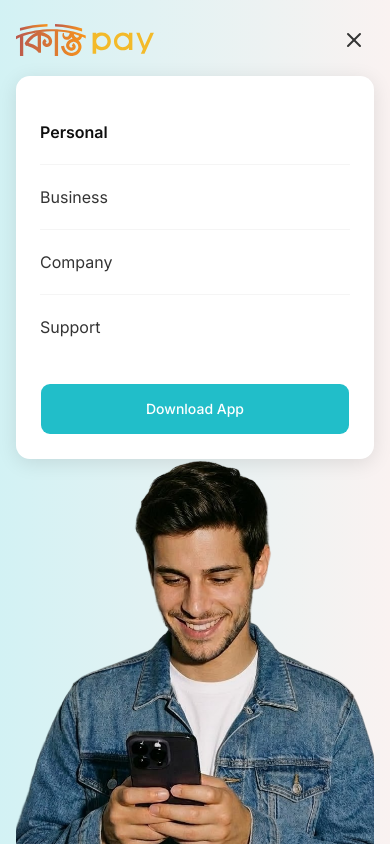
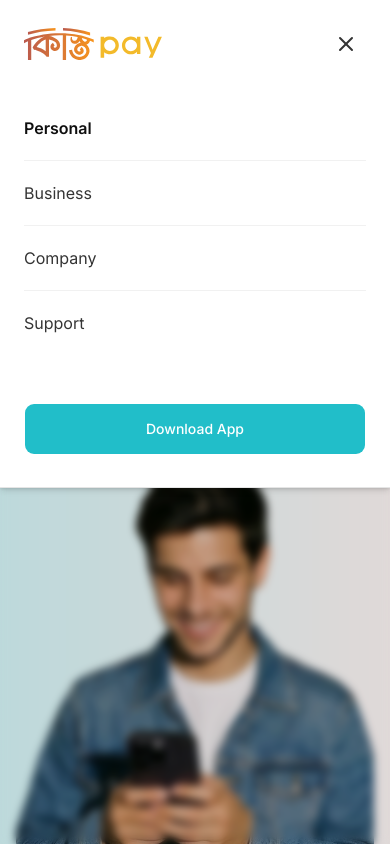
Before and after one commit to AskatAsh/KistiPay, a Next.js app: page /personal in a window 390 px wide. Both pictures are taken after a click on the button "Toggle navigation". Shown: the top 844 px of the page. Built offline with nearby package versions, Linux system fonts and the light colour scheme; grey boxes are pictures that could not be loaded.

Commit message:
fixed responsive styles in public pages and changed header mobile navigation style and fixed footer back to top

```diff
--- a/app/globals.css
+++ b/app/globals.css
@@ -244,7 +244,7 @@
     @apply border-border outline-ring/50;
   }
   html {
-    @apply font-sans;
+    @apply font-sans scroll-smooth;
   }
   .container {
     @apply lg:max-w-300! xl:max-w-300! 2xl:max-w-300! w-full mx-auto px-4 md:px-6;
--- a/components/layout/Footer.tsx
+++ b/components/layout/Footer.tsx
@@ -1,3 +1,5 @@
+"use client"
+
 import { ArrowUp } from "lucide-react";
 import Link from "next/link";
 import { InstagramIcon, LinkedinIcon, LogoIcon, XIcon } from "../icons";
@@ -21,6 +23,11 @@ const socialLinks = [
     { label: "Instagram", href: "#", icon: InstagramIcon },
     { label: "Twitter", href: "#", icon: XIcon }
 ];
+
+const scrollToTop = () => {
+    document.body.scrollTop = 0;
+    document.documentElement.scrollTop = 0;
+}
 
 export default function Footer() {
     return (
@@ -100,7 +107,8 @@ export default function Footer() {
                     {/* Back to Top + Copyright */}
                     <div className="flex flex-col lg:flex-row items-center gap-6 lg:gap-10">
                         <Link
-                            href="#"
+                            href=""
+                            onClick={scrollToTop}
                             className="flex items-center gap-2 font-sans font-normal text-base text-white no-underline transition-colors duration-200 hover:text-brand-teal focus-visible:outline-2 focus-visible:outline-offset-4 focus-visible:outline-brand-teal rounded group"
                         >
                             Back to Top
--- a/components/layout/Header.tsx
+++ b/components/layout/Header.tsx
@@ -1,6 +1,12 @@
 "use client";
 
 import { Button } from "@/components/ui/button";
+import {
+    Sheet,
+    SheetClose,
+    SheetContent,
+    SheetHeader,
+} from "@/components/ui/sheet";
 import { cn } from "@/lib/utils";
 import { Menu, X } from "lucide-react";
 import Link from "next/link";
@@ -17,7 +23,7 @@ const navLinks = [
 
 export default function Header() {
     const [scrolled, setScrolled] = useState(false);
-    const [menuOpen, setMenuOpen] = useState(false);
+    const [sheetOpen, setSheetOpen] = useState(false);
     const pathname = usePathname();
 
     // Sticky scroll effect
@@ -36,37 +42,18 @@ export default function Header() {
             }
         };
 
-        // Check initial scroll position
         checkScroll();
 
         window.addEventListener("scroll", handleScroll, { passive: true });
         return () => window.removeEventListener("scroll", handleScroll);
     }, []);
 
-    // Close mobile menu on resize to desktop
-    useEffect(() => {
-        const handleResize = () => {
-            if (window.innerWidth >= 1024) setMenuOpen(false);
-        };
-        window.addEventListener("resize", handleResize);
-        return () => window.removeEventListener("resize", handleResize);
-    }, []);
-
-    // Prevent body scroll when mobile menu is open
-    useEffect(() => {
-        document.body.style.overflow = menuOpen ? "hidden" : "";
-        return () => { document.body.style.overflow = ""; };
-    }, [menuOpen]);
-
     return (
         <header
             id="header"
             className={cn(
-                // Base styles
                 "fixed top-0 left-0 right-0 z-50 transition-all duration-300 ease-in-out",
-                // Transparent when at top
                 !scrolled && "bg-transparent py-5",
-                // White + shadow when scrolled
                 scrolled && "bg-white shadow-[0_2px_20px_rgba(0,0,0,0.08)] py-3"
             )}
         >
@@ -89,9 +76,7 @@ export default function Header() {
                                     className={cn(
                                         "relative px-3 py-1 text-base font-sans transition-colors duration-300 rounded",
                                         "focus-visible:outline-2 focus-visible:outline-offset-4 focus-visible:outline-brand-teal",
-                                        // Default state
                                         pathname !== link.href && "font-normal text-neutral-03 hover:text-brand-teal",
-                                        // Active state
                                         pathname === link.href && "font-semibold text-neutral-04"
                                     )}
                                 >
@@ -115,51 +100,62 @@ export default function Header() {
                         </Button>
                     </div>
 
-                    {/* Mobile Hamburger Button */}
+                    {/* Mobile Menu Trigger */}
                     <button
                         type="button"
                         aria-label="Toggle navigation"
-                        aria-expanded={menuOpen}
-                        aria-controls="mobile-menu"
-                        onClick={() => setMenuOpen((prev) => !prev)}
+                        onClick={() => setSheetOpen(true)}
                         className={cn(
                             "lg:hidden p-2 rounded-md transition-colors duration-200",
                             "text-neutral-03 hover:text-brand-teal",
                             "focus-visible:outline-2 focus-visible:outline-offset-4 focus-visible:outline-brand-teal"
                         )}
                     >
-                        {menuOpen ? (
-                            <X size={24} strokeWidth={2} />
-                        ) : (
                         <Menu size={24} strokeWidth={2} />
-                        )}
                     </button>
                 </div>
+            </nav>
 
-                {/* Mobile Menu */}
-                <div
-                    id="mobile-menu"
-                    className={cn(
-                        "lg:hidden transition-all duration-300 ease-in-out",
-                        menuOpen ? "max-h-96 opacity-100 mt-4" : "max-h-0 opacity-0"
-                    )}
+            {/* Mobile Sheet Menu */}
+            <Sheet open={sheetOpen} onOpenChange={setSheetOpen}>
+                <SheetContent
+                    side="top"
+                    className="w-full pt-6 px-6 pb-8"
+                    showCloseButton={false}
                 >
-                    <div className="bg-white rounded-xl p-6 shadow-[0_4px_20px_rgba(0,0,0,0.10)]">
-                        <ul className="flex flex-col mb-6">
+                    <SheetHeader className="flex flex-row items-center justify-between mb-4 p-0">
+                        <Link
+                            href="/"
+                            onClick={() => setSheetOpen(false)}
+                            className="flex items-center focus-visible:outline-2 focus-visible:outline-offset-4 focus-visible:outline-brand-teal rounded"
+                        >
+                            <LogoIcon className="h-8 w-auto" />
+                        </Link>
+
+                        <SheetClose className={cn(
+                            "p-2 rounded-md transition-colors duration-200",
+                            "text-neutral-03 hover:text-brand-teal",
+                            "focus-visible:outline-2 focus-visible:outline-offset-4 focus-visible:outline-brand-teal"
+                        )}>
+                            <X size={24} strokeWidth={2} />
+                            <span className="sr-only">Close menu</span>
+                        </SheetClose>
+                    </SheetHeader>
+
+                    {/* Navigation Links */}
+                    <nav className="mb-8">
+                        <ul className="flex flex-col">
                             {navLinks.map((link, index) => (
                                 <li
                                     key={link.label}
                                     className={cn(
                                         "py-2",
-                                        index < navLinks.length - 1 && "border-b border-neutral-01"
+                                        index < navLinks.length - 1 && "border-b border-neutral-02/20"
                                     )}
-                                    style={{ borderColor: "#f5f5f5" }}
                                 >
                                     <Link
                                         href={link.href}
-                                        onClick={() => {
-                                            setMenuOpen(false);
-                                        }}
+                                        onClick={() => setSheetOpen(false)}
                                         className={cn(
                                             "block py-3 text-base font-sans transition-colors duration-200",
                                             "focus-visible:outline-2 focus-visible:outline-offset-4 focus-visible:outline-brand-teal rounded",
@@ -173,6 +169,7 @@ export default function Header() {
                                 </li>
                             ))}
                         </ul>
+                    </nav>
 
                     {/* Mobile CTA */}
                     <Button
@@ -182,13 +179,12 @@ export default function Header() {
                             "bg-brand-teal text-white hover:bg-brand-teal/90"
                         )}
                     >
-                            <Link href="#download" onClick={() => setMenuOpen(false)}>
+                        <Link href="#download" onClick={() => setSheetOpen(false)}>
                             Download App
                         </Link>
                     </Button>
-                    </div>
-                </div>
-            </nav>
+                </SheetContent>
+            </Sheet>
         </header>
     );
 }
--- a/components/sections/business/EasyIntegrationSection.tsx
+++ b/components/sections/business/EasyIntegrationSection.tsx
@@ -59,7 +59,7 @@ export default function EasyIntegrationSection() {
 
                     {/* ── Right: Integration Cards Grid ── */}
                     <div className="w-full lg:w-[62%] order-1 lg:order-2">
-                        <div className="grid grid-cols-3 gap-3 sm:gap-4">
+                        <div className="grid grid-cols-2 sm:grid-cols-3 gap-3 sm:gap-4">
                             {integrations.map((item, index) => (
                                 <div
                                     key={index}
@@ -71,7 +71,7 @@ export default function EasyIntegrationSection() {
                                         alt={item.name}
                                         width={82}
                                         height={82}
-                                        className="w-10 h-10 sm:w-auto sm:h-auto object-contain mb-4"
+                                        className="w-auto h-auto object-contain mb-4"
                                     />
 
                                     {/* Label */}
--- a/components/sections/business/FlexiblePaymentsSection.tsx
+++ b/components/sections/business/FlexiblePaymentsSection.tsx
@@ -24,7 +24,7 @@ export default function FlexiblePaymentsSection() {
     return (
         <section className="section-spacing">
             <div className="container">
-                <div className="flex flex-col lg:flex-row items-center gap-12 lg:gap-20">
+                <div className="flex flex-col-reverse lg:flex-row lg:items-center gap-12 lg:gap-20">
 
                     {/* ── Left: Text Content ── */}
                     <div className="flex-1">
--- a/components/sections/business/ManageDashboardSection.tsx
+++ b/components/sections/business/ManageDashboardSection.tsx
@@ -31,7 +31,7 @@ export default function ManageDashboardSection() {
                 <div className="flex flex-col lg:flex-row items-center gap-12 lg:gap-16">
 
                     {/* ── Left: Dashboard Mockup ── */}
-                    <div className="flex-1 lg:flex-[1.1]">
+                    <div className="flex-1 lg:flex-[1.1] w-full">
                         {/* Image */}
                         <div className="rounded-xl overflow-hidden aspect-576/648 bg-white/60 flex items-center justify-center">
                             <Image
--- a/components/sections/business/SellAnywhereSection.tsx
+++ b/components/sections/business/SellAnywhereSection.tsx
@@ -22,7 +22,7 @@ export default function SellAnywhereSection() {
     return (
         <section className="section-spacing">
             <div className="container">
-                <div className="flex flex-col lg:flex-row items-center gap-12 lg:gap-14">
+                <div className="flex flex-col lg:flex-row lg:items-center gap-12 lg:gap-14">
 
                     {/* ── Left: 2x2 Image Grid ── */}
                     <div className="flex-1">
--- a/components/sections/business/TrustedBySection.tsx
+++ b/components/sections/business/TrustedBySection.tsx
@@ -8,7 +8,7 @@ const partners = [
     { name: "Arogga", logo: "/assets/icons/brand-arogga.svg" },
     { name: "SaRa Lifestyle", logo: "/assets/icons/brand-sara.svg" },
     { name: "Walton", logo: "/assets/icons/brand-walton.svg" },
-    { name: "Walton", logo: "/assets/icons/brand-walton.svg" },
+    // { name: "Walton", logo: "/assets/icons/brand-walton.svg" },
 ];
 
 // ─── Component ────────────────────────────────────────────────────────────────
@@ -21,11 +21,11 @@ export default function TrustedBySection() {
                 {/* Heading */}
                 <SectionHeader
                     title="Businesses trust KistiPay to power flexible payments"
-                    titleStyles="font-semibold text-neutral-04 text-center lg:text-[3rem] leading-[1.1] mt-0"
+                    titleStyles="font-semibold text-neutral-04 text-center text-3xl lg:text-[3rem] leading-[1.1] mt-0"
                     wrapperStyles="mb-10 sm:mb-16 max-w-[770px] mx-auto" />
 
                 {/* Logo Cards Grid */}
-                <div className="grid grid-cols-2 sm:grid-cols-3 lg:grid-cols-5 gap-4">
+                <div className="grid grid-cols-2 lg:grid-cols-4 gap-4">
                     {partners.map((partner, index) => (
                         <div
                             key={index}
--- a/components/sections/business/WhyBusinessesSection.tsx
+++ b/components/sections/business/WhyBusinessesSection.tsx
@@ -40,7 +40,7 @@ export default function WhyBusinessesSection() {
                     wrapperStyles="mb-10 sm:mb-16 max-w-[770px] mx-auto" />
 
                 {/* Cards Grid */}
-                <div className="grid grid-cols-1 md:grid-cols-3 gap-6">
+                <div className="grid grid-cols-1 md:grid-cols-2 lg:grid-cols-3 gap-6">
                     {features.map((feature, index) => (
                         <div key={index} className="flex flex-col">
 
--- a/components/sections/landing/BrandsSection.tsx
+++ b/components/sections/landing/BrandsSection.tsx
@@ -81,14 +81,14 @@ export default function BrandsSection() {
                 {/* Section Header */}
                 <SectionHeader badgeText="Trusted Partner" title="Shop brands you love" subtitle="Discover trusted partners across multiple categories.">
                     {/* CTA Button */}
-                    <CTALinkButton href="#" className="font-medium text-base h-[42px] px-4 rounded-xl sm:mt-6">
+                    <CTALinkButton href="#" className="font-medium text-base h-[42px] px-4 rounded-xl mt-6">
                         Discover Brands
                     </CTALinkButton>
                 </SectionHeader>
 
 
                 {/* Brand Cards Grid */}
-                <div className="grid grid-cols-1 sm:grid-cols-2 lg:grid-cols-4 gap-4">
+                <div className="grid grid-cols-2 lg:grid-cols-4 gap-4">
                     {brandsData.map((brand) => (
                         <BrandCard key={brand.title} {...brand} />
                     ))}
--- a/components/sections/personal/HowDoIPaySection.tsx
+++ b/components/sections/personal/HowDoIPaySection.tsx
@@ -155,13 +155,13 @@ export default function HowDoIPaySection() {
             className="section-spacing bg-neutral-03"
         >
             <div className="container">
-                <div className="flex flex-col lg:flex-row gap-8 lg:gap-10 items-start">
+                <div className="flex flex-col lg:flex-row gap-8 lg:gap-10 items-center lg:items-start">
 
                     {/* ── Left: Heading + Installments Card ── */}
                     <div className="max-w-[524px] w-full flex flex-col gap-8">
                         {/* Section heading */}
                         <h2
-                            className="font-serif font-bold text-white leading-[1.1] text-[2.25rem] lg:text-[3.875rem] mb-10 sm:mb-16"
+                            className="font-serif font-bold text-white leading-[1.1] text-[2.25rem] lg:text-[3.875rem] mb-10 lg:mb-16"
                         >
                             How do I pay with KistiPay?
                         </h2>
@@ -179,7 +179,7 @@ export default function HowDoIPaySection() {
                     </div>
 
                     {/* ── Right: Pay in Full Card ── */}
-                    <div className="max-w-[524px] w-full mt-24 lg:mt-0">
+                    <div className="max-w-[524px] w-full mt-16 lg:mt-0">
                         {/* Pay in full card — gold accent */}
                         <PaymentCard
                             title="Pay in full"
--- /dev/null
+++ b/components/ui/sheet.tsx
@@ -0,0 +1,144 @@
+"use client"
+
+import * as React from "react"
+import { Dialog as SheetPrimitive } from "radix-ui"
+
+import { cn } from "@/lib/utils"
+import { Button } from "@/components/ui/button"
+import { XIcon } from "lucide-react"
+
+function Sheet({ ...props }: React.ComponentProps<typeof SheetPrimitive.Root>) {
+  return <SheetPrimitive.Root data-slot="sheet" {...props} />
+}
+
+function SheetTrigger({
+  ...props
+}: React.ComponentProps<typeof SheetPrimitive.Trigger>) {
+  return <SheetPrimitive.Trigger data-slot="sheet-trigger" {...props} />
+}
+
+function SheetClose({
+  ...props
+}: React.ComponentProps<typeof SheetPrimitive.Close>) {
+  return <SheetPrimitive.Close data-slot="sheet-close" {...props} />
+}
+
+function SheetPortal({
+  ...props
+}: React.ComponentProps<typeof SheetPrimitive.Portal>) {
+  return <SheetPrimitive.Portal data-slot="sheet-portal" {...props} />
+}
+
+function SheetOverlay({
+  className,
+  ...props
+}: React.ComponentProps<typeof SheetPrimitive.Overlay>) {
+  return (
+    <SheetPrimitive.Overlay
+      data-slot="sheet-overlay"
+      className={cn(
+        "fixed inset-0 z-50 bg-black/10 duration-100 supports-backdrop-filter:backdrop-blur-xs data-open:animate-in data-open:fade-in-0 data-closed:animate-out data-closed:fade-out-0",
+        className
+      )}
+      {...props}
+    />
+  )
+}
+
+function SheetContent({
+  className,
+  children,
+  side = "right",
+  showCloseButton = true,
+  ...props
+}: React.ComponentProps<typeof SheetPrimitive.Content> & {
+  side?: "top" | "right" | "bottom" | "left"
+  showCloseButton?: boolean
+}) {
+  return (
+    <SheetPortal>
+      <SheetOverlay />
+      <SheetPrimitive.Content
+        data-slot="sheet-content"
+        data-side={side}
+        className={cn(
+          "fixed z-50 flex flex-col gap-4 bg-popover bg-clip-padding text-sm text-popover-foreground shadow-lg transition duration-200 ease-in-out data-[side=bottom]:inset-x-0 data-[side=bottom]:bottom-0 data-[side=bottom]:h-auto data-[side=bottom]:border-t data-[side=left]:inset-y-0 data-[side=left]:left-0 data-[side=left]:h-full data-[side=left]:w-3/4 data-[side=left]:border-r data-[side=right]:inset-y-0 data-[side=right]:right-0 data-[side=right]:h-full data-[side=right]:w-3/4 data-[side=right]:border-l data-[side=top]:inset-x-0 data-[side=top]:top-0 data-[side=top]:h-auto data-[side=top]:border-b data-[side=left]:sm:max-w-sm data-[side=right]:sm:max-w-sm data-open:animate-in data-open:fade-in-0 data-[side=bottom]:data-open:slide-in-from-bottom-10 data-[side=left]:data-open:slide-in-from-left-10 data-[side=right]:data-open:slide-in-from-right-10 data-[side=top]:data-open:slide-in-from-top-10 data-closed:animate-out data-closed:fade-out-0 data-[side=bottom]:data-closed:slide-out-to-bottom-10 data-[side=left]:data-closed:slide-out-to-left-10 data-[side=right]:data-closed:slide-out-to-right-10 data-[side=top]:data-closed:slide-out-to-top-10",
+          className
+        )}
+        {...props}
+      >
+        {children}
+        {showCloseButton && (
+          <SheetPrimitive.Close data-slot="sheet-close" asChild>
+            <Button
+              variant="ghost"
+              className="absolute top-4 right-4"
+              size="icon-sm"
+            >
+              <XIcon
+              />
+              <span className="sr-only">Close</span>
+            </Button>
+          </SheetPrimitive.Close>
+        )}
+      </SheetPrimitive.Content>
+    </SheetPortal>
+  )
+}
+
+function SheetHeader({ className, ...props }: React.ComponentProps<"div">) {
+  return (
+    <div
+      data-slot="sheet-header"
+      className={cn("flex flex-col gap-1.5 p-4", className)}
+      {...props}
+    />
+  )
+}
+
+function SheetFooter({ className, ...props }: React.ComponentProps<"div">) {
+  return (
+    <div
+      data-slot="sheet-footer"
+      className={cn("mt-auto flex flex-col gap-2 p-4", className)}
+      {...props}
+    />
+  )
+}
+
+function SheetTitle({
+  className,
+  ...props
+}: React.ComponentProps<typeof SheetPrimitive.Title>) {
+  return (
+    <SheetPrimitive.Title
+      data-slot="sheet-title"
+      className={cn("font-heading font-medium text-foreground", className)}
+      {...props}
+    />
+  )
+}
+
+function SheetDescription({
+  className,
+  ...props
+}: React.ComponentProps<typeof SheetPrimitive.Description>) {
+  return (
+    <SheetPrimitive.Description
+      data-slot="sheet-description"
+      className={cn("text-sm text-muted-foreground", className)}
+      {...props}
+    />
+  )
+}
+
+export {
+  Sheet,
+  SheetTrigger,
+  SheetClose,
+  SheetContent,
+  SheetHeader,
+  SheetFooter,
+  SheetTitle,
+  SheetDescription,
+}
```
Lines whose indentation alone changed are shown as unchanged.
